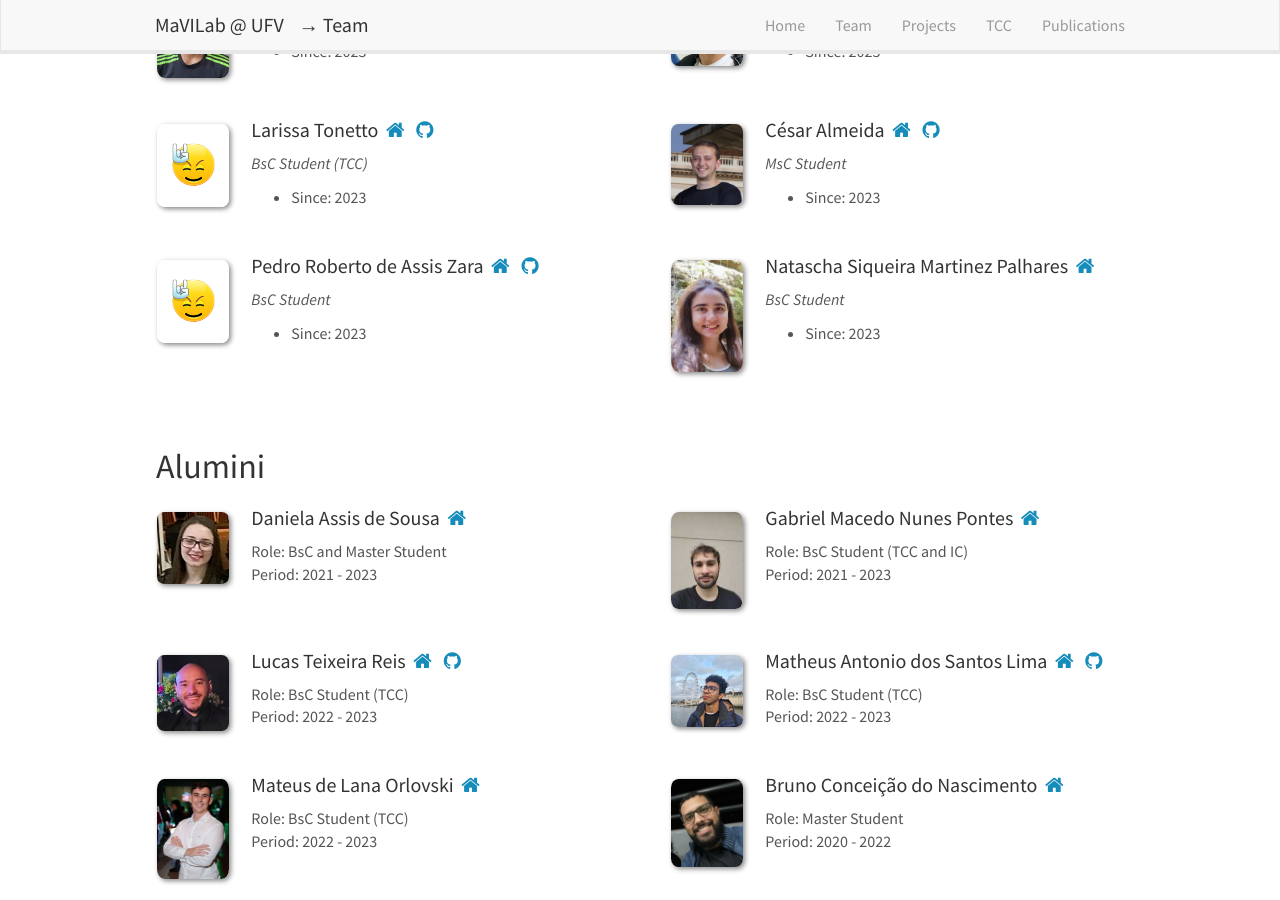
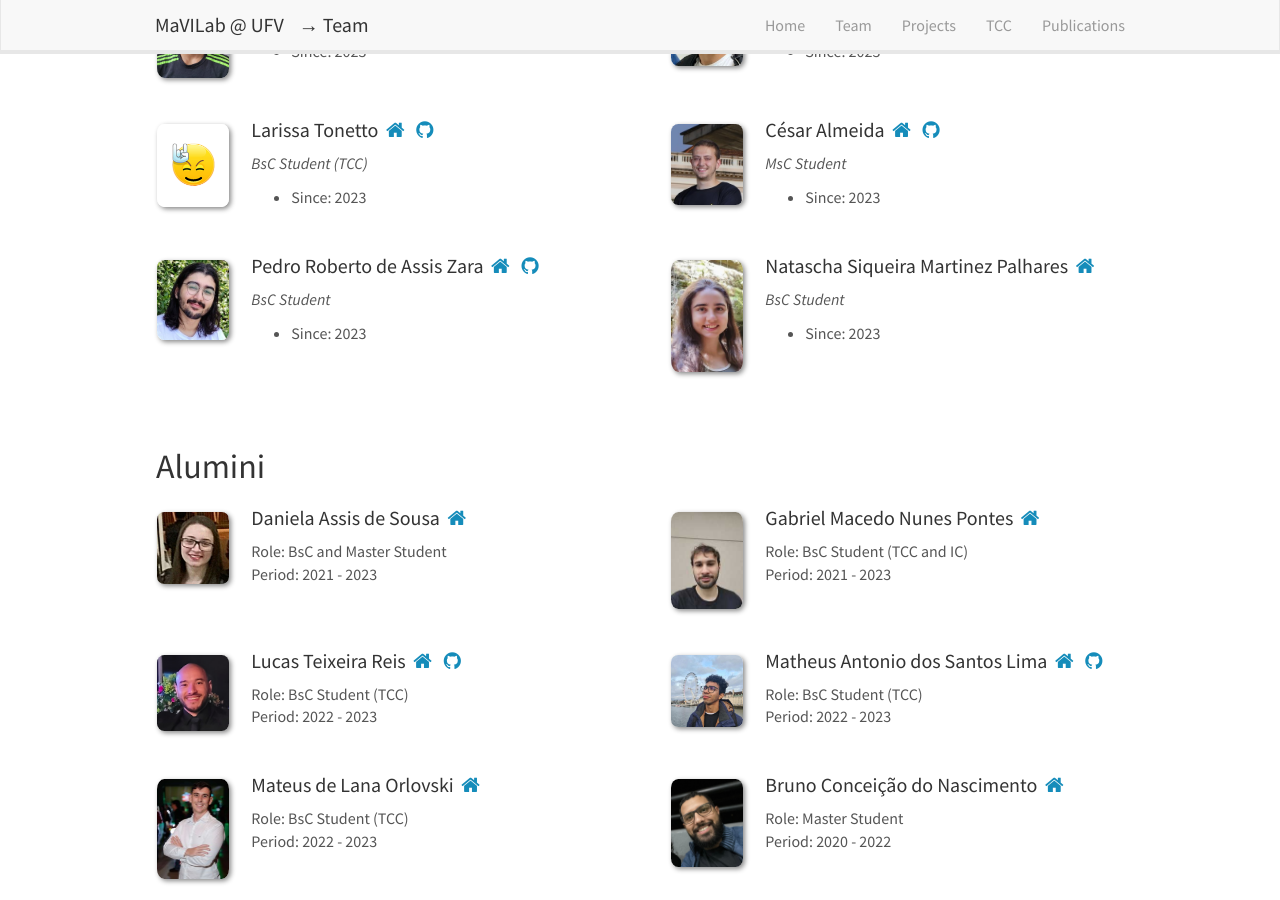
Before and after one commit to MaVILab-UFV/mavilab-ufv.github.io, a Jekyll site: the page built from _pages/team.md, in a window 1280 px wide and 900 px high, scrolled down 1343 px. Built offline with Jekyll 4.4.1, drawn with Linux system fonts in a browser that asks for light colours; nearby versions of some CDN libraries.

Commit message:
Adicionando foto pedro zara.

```diff
--- a/_data/students_list.yml
+++ b/_data/students_list.yml
@@ -97,7 +97,7 @@
     level: MsC Student
 
   - name: Pedro Roberto de Assis Zara
-    photo: rock.jpg
+    photo: pedro-zara.jpg
     since: 2023
     until:
     homepage: https://www.linkedin.com/in/pedro-roberto-zara-b91b32201/
```
Also changed, not shown: images/teampic/pedro-zara.jpg (added).
